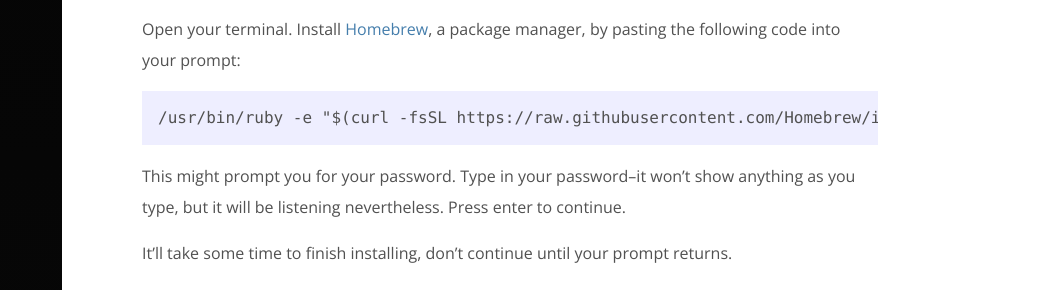
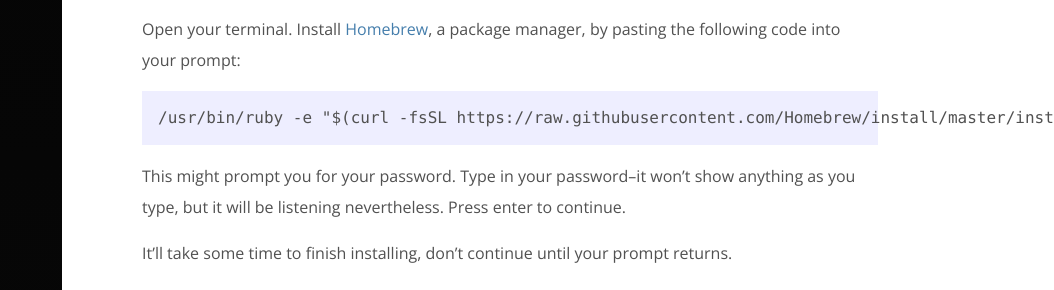
Before and after one commit to mindplace/stack-for-yourself, a Jekyll site: the page built from _posts/2017-01-18-getting-started-with-ruby-on-a-mac.md, in a window 1280 px wide. Shown: the part 1708-1998 px from the top of the page, without its empty margins (226-1280 px from the left). Built offline with Jekyll 4.4.1, drawn with Linux system fonts in a browser that asks for light colours; nearby versions of some CDN libraries; comment, search, counter and statistics services are not loaded; some of the changed text lies outside the part shown.

Commit message:
update some scoll styles

```diff
--- a/_sass/theme/_theme.scss
+++ b/_sass/theme/_theme.scss
@@ -36,9 +36,6 @@ body {
   background-color: #fff;
   -webkit-text-size-adjust: 100%;
       -ms-text-size-adjust: 100%;
-
-  /* Prevent side-scrolling on mobile */
-  overflow-x: hidden;
   position: relative;
 }
 
@@ -127,33 +124,25 @@ pre {
   margin-bottom: 1rem;
   padding: 1rem;
   line-height: 1.4;
-  /* Prevent code linebreaks and allow side-scrolling (much better readability on mobile) */
-  /*white-space: pre;
   white-space: pre-wrap;
+  overflow-wrap: break-word;
+  white-space: pre;
   word-break: break-all;
-  word-wrap: break-word;*/
-  overflow-x: auto;
+  word-wrap: break-word;
   -webkit-overflow-scrolling: touch;
   background-color: #f9f9f9;
+}
 
-  /* Make code same width as regular text, and scroll the full page width on mobile */
-  /*margin-left: -1rem;
-  margin-right: -1rem;*/
-}
 pre code {
   padding: 0;
   color: inherit;
   background-color: transparent;
-
-  // font-size: .75rem;
 }
 
-/* <del>Pygments</del> Rouge via Jekyll */
 .highlight {
   margin-bottom: 1rem;
-  /* Disableling the border radius prevents repainting when scrolling on mobile */
-  /*border-radius: 4px;*/
 }
+
 .highlight pre {
   margin-bottom: 0;
 }
@@ -199,18 +188,6 @@ tbody tr:nth-child(odd) th {
   background-color: #f9f9f9;
 }
 
-
-/*
- * Custom type
- *
- * Extend paragraphs with `.lead` for larger introductory text.
- */
-
-// .lead {
-//   font-size: 1.25rem;
-// }
-
-
 /*
  * Messages
  *
@@ -223,8 +200,6 @@ tbody tr:nth-child(odd) th {
   padding: 1rem;
   color: #717171;
   background-color: #f9f9f9;
-  /*margin-left: -1rem;
-  margin-right: -1rem;*/
 }
 
 
@@ -237,10 +212,6 @@ tbody tr:nth-child(odd) th {
 .container {
   padding: 0 1rem;
   margin-left:  auto;
-  // margin-right: auto;
-
-  /* Prevent side-scrolling on mobile */
-  overflow-x: hidden;
   position: relative;
 }
 
```
